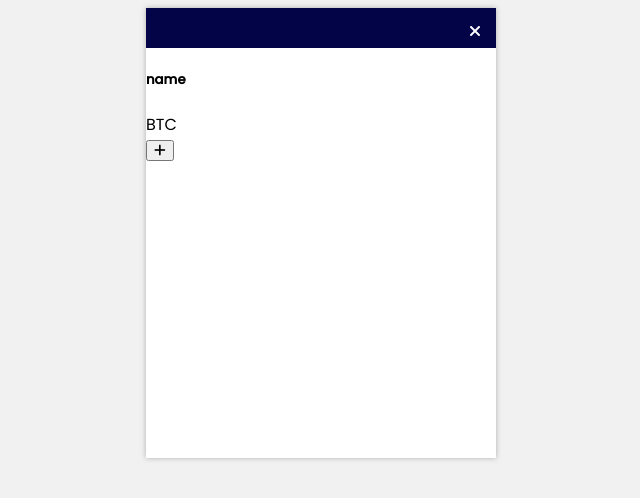
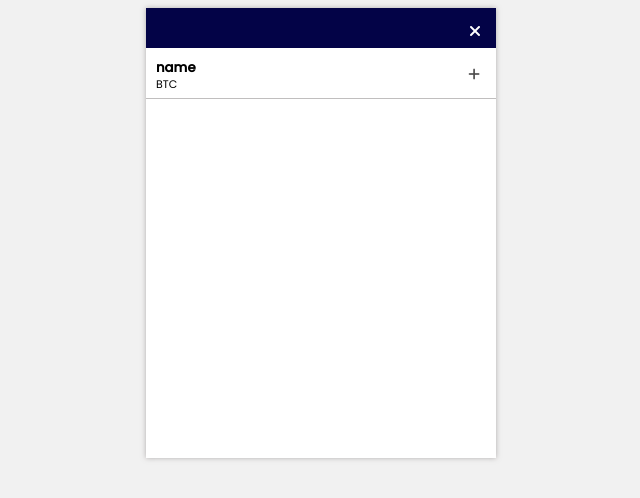
Before and after one commit to adarsh25t/currency, a React (Create React App) app: page / in a window 1280 px wide. Both pictures are taken after a click on the button "Add a Cryptocurrency". Shown: the top 498 px of the page, without its empty margins (178-818 px from the left). Built offline with nearby package versions, Linux system fonts and the light colour scheme.

Commit message:
add the new currency sectuion

```diff
--- a/src/components/NewCurrency/NewItem.js
+++ b/src/components/NewCurrency/NewItem.js
@@ -1,4 +1,5 @@
-import React from 'react'
+import React from 'react';
+import './newitem.css'
 
 function NewItem() {
   return (
--- /dev/null
+++ b/src/components/NewCurrency/newitem.css
@@ -0,0 +1,29 @@
+.add_item{
+    height: 30px;
+    display: flex;
+    justify-content: space-between;
+    align-items: center;
+    padding: 10px;
+    border-bottom: 1px solid rgba(141, 137, 137, 0.548);
+}
+.add_left{
+    position: relative;
+    margin-top: -10px;
+}
+.add_left h3{
+    font-size: 14px;
+    font-family: 300 !important;
+}
+.add_left span{
+    position: absolute;
+    top: 40px;
+    font-size: 11px;
+}
+.add_right button{
+    background: none;
+    border: none;
+    outline: none;
+}
+.add_right button i{
+    color: rgba(41, 40, 40, 0.836);
+}
```
Also changed, not shown: src/components/NewCurrency/newcurrencyitem.css (deleted).
